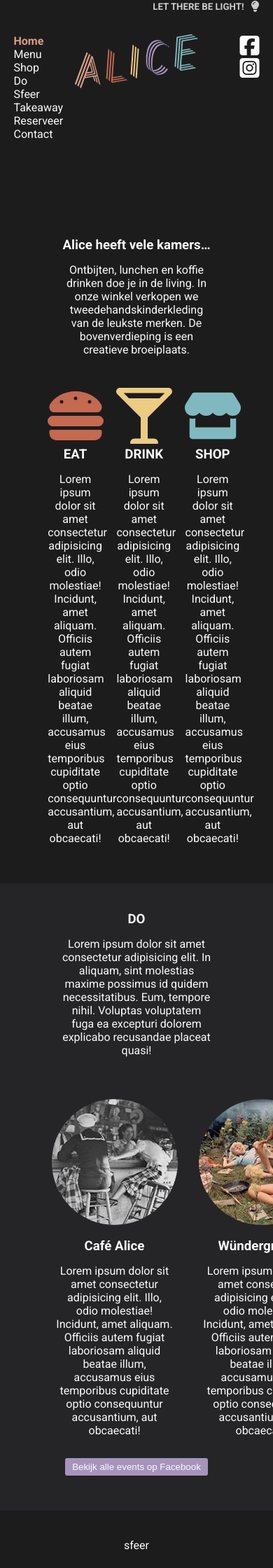
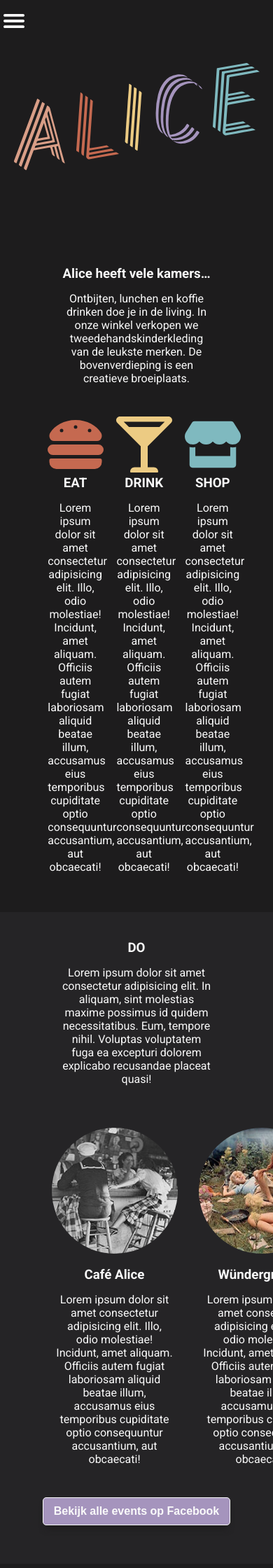
Before and after one commit to dannyvaneeckhoutte/Alice, a PHP site: page / in a window 390 px wide; the page is wider, and only the part inside the window is pictured. Shown: the top 2240 px of that part at 70% size. Run offline with PHP 8.4, Linux system fonts and the light colour scheme; some libraries are stand-ins or nearby versions.

Commit message:
Created hamburger menu

```diff
--- a/css/style.css
+++ b/css/style.css
@@ -1,4 +1,5 @@
 /* colors */
+
 :root {
     --black: #1d1c1d;
     --dark-grey: #716f72;
@@ -8,13 +9,16 @@
     --red: #c56950;
     --yellow: #eccb83;
     --purple: #a594bd;
+    --purple-dark: #9e83c7;
     --blue: #7fb9bf;
     --dark-opacity-01: rgba(113, 111, 114, 0.1);
     --facebook: #1778f2;
     --instagram: #de3964;
 }
 
+
 /* typography */
+
 body {
     font-family: "Roboto", sans-serif;
     background-color: var(--black);
@@ -73,7 +77,9 @@ i.fab {
     margin-left: 10px;
 }
 
+
 /* layout */
+
 .flex {
     display: flex;
 }
@@ -82,43 +88,14 @@ i.fab {
     margin: 0 auto;
 }
 
-img {
-  margin: 0;
-}
-
-.switch-wrapper {
-  max-width: 90vw;
-  margin: 0 auto;
-  color: var(--medium-grey);
-  justify-content: flex-end;
-  align-items: center;
-}
-
 header {
     max-width: 90vw;
-  justify-content: space-between;
-  /* min-height -> submenu plaats geven bij hover */
     min-height: 220px;
     margin: 30px auto;
 }
 
-.header-25 {
-  width: 25%;
-}
-
-.header-50 {
-  width: 50%;
-}
-
-.logo {
-  justify-content: center;
-  align-items: flex-start;
-}
-
-.social {
-  text-align: right;
-  justify-content: flex-end;
-  flex-direction: column;
+.logo-main {
+    text-align: center;
 }
 
 .section-wrapper {
@@ -131,7 +108,63 @@ header {
     padding: 40px 0;
 }
 
+
+/* Menu */
+
+.collapsible-menu {
+    background-color: var(--black);
+    padding: 10px 10px 10px 0;
+}
+
+.collapsible-menu a {
+    display: block;
+    padding: 0.4em 0 1em 1em;
+}
+
+.collapsible-menu a:hover {
+    color: #c56950;
+    background-color: #333;
+}
+
+.collapsible-menu label {
+    height: 2.5em;
+    display: block;
+    cursor: pointer;
+    background: url(../img/menu.svg) no-repeat left center;
+    padding: 10px 0 10px 50px;
+}
+
+input#menu {
+    display: none;
+    /* Hidden checkbox to toggle between states */
+}
+
+input:checked+label {
+    background-image: url(../img/close.svg);
+    margin: 0;
+}
+
+.menu-content {
+    max-height: 0;
+    width: 100%;
+    overflow: hidden;
+    background-color: var(--black);
+    opacity: 0.9;
+    box-shadow: 0px 10px 10px rgba(0, 0, 0, 0.3);
+    transition: max-height 1s ease-in;
+}
+
+
+/* Toggle Effect */
+
+input:checked~.menu-content {
+    max-height: 100%;
+    position: fixed;
+}
+
+
 /* edge-to-edge background color */
+
 .bg-grey {
     background-color: var(--dark-opacity-01);
 }
@@ -160,39 +193,62 @@ footer {
     margin-right: 30px;
 }
 
+
 /* table */
+
 table {
     margin: 15px 0 80px;
 }
 
-table, th, td {
+table,
+th,
+td {
     width: 100%;
     text-align: left;
     border-bottom: 1px dotted var(--white);
     border-collapse: collapse;
 }
 
-th, td {
+th,
+td {
     padding: 10px;
 }
 
+
 /* Buttons */
-button {
+
+button.btn {
     /* inline-block om button even groot dan tekst te houden */
     display: inline-block;
+    font-weight: 700;
+    font-size: 16px;
     margin: 15px 0% 5px;
-  margin-bottom: 10px;
-  padding: 0 10px;
-  height: 25px;
-  border-radius: 3px;
+    margin: 30px 0 15px;
+    padding: 10px 15px;
+    border-radius: 5px;
+    border: 1px solid var(--white);
     outline: 0;
     background: var(--purple);
-  border: none;
     color: var(--white);
     cursor: pointer;
+    box-shadow: 0px 8px 10px -4px var(--black);
+    transition: color 0.1s ease-in;
 }
 
+button.btn:hover {
+    background-color: var(--purple-dark);
+}
+
+.btn:active {
+    box-shadow: none;
+    position: relative;
+    top: 2px;
+    border: 1px solid var(--purple);
+}
+
+
 /* Navigation */
+
 .navbar {
     color: #333;
 }
@@ -201,7 +257,9 @@ button {
     color: var(--orange);
 }
 
+
 /* when hovering, reveal submenu */
+
 .navbar li:hover .submenu {
     display: block;
     max-height: 200px;
@@ -218,7 +276,9 @@ button {
 
 .submenu a:hover {}
 
+
 /* navbar horizontal */
+
 .navbar-horizontal {
     justify-content: center;
     /* color: var(--red)); */
@@ -236,7 +296,9 @@ button {
     padding: 0 10px;
 }
 
+
 /* bestelformulier */
+
 .form-wrapper {
     justify-content: space-around;
     flex-direction: column;
@@ -263,4 +325,21 @@ button {
     padding-left: 30px;
 }
 
-.form-row>button {}
+
+/* Media queries */
+
+
+/* @media screen and (max-width: 768px) {
+    .flex {
+        flex-direction: column;
+    }
+    .logo {
+        width: 100%;
+        align-items: center;
+        order: 3;
+    }
+    .social {
+        width: 100%;
+        order: 2;
+    }
+} */
--- a/index.html
+++ b/index.html
@@ -16,20 +16,16 @@
 <body>
 
     <div class="container">
-        <div class="switch-wrapper flex">
-            <h5>LET THERE BE LIGHT!</h5>
-            <div class="switch"><i class="fas fa-lightbulb"></i></div>
-        </div>
-        <header class="flex">
-            <nav class="navigation header-25">
-                <ul class="navbar">
+        <!-- <div class="light-switch">Let there be light!</div>  / Ga hem ergens anders plaatsen...-->
+        <div class="collapsible-menu">
+            <!-- Hidden checkbox to toggle between states -->
+            <input type="checkbox" id="menu">
+            <label for="menu"></label>
+            <div class="menu-content">
+                <ul>
                     <li><a class="active" href="index.html">Home</a></li>
-                    <li><a href="#">Menu</a>
-                        <ul class="submenu">
-                            <li><a href="eat.html">Eat</a></li>
-                            <li><a href="drink.html">Drink</a></li>
-                        </ul>
-                    </li>
+                    <li><a href="eat.html">Eat</a></li>
+                    <li><a href="drink.html">Drink</a></li>
                     <li><a href="shop.html">Shop</a></li>
                     <li><a href="#do">Do</a></li>
                     <li><a href="#slide">Sfeer</a></li>
@@ -37,14 +33,16 @@
                     <li><a href="#reserveer">Reserveer</a></li>
                     <li><a href="#footer">Contact</a></li>
                 </ul>
-            </nav>
-            <div class="logo header-50 flex">
+            </div>
+        </div>
+        <header>
+            <div class="logo-main">
                 <img src="img/logo.svg" alt="Alice logo">
             </div>
-            <div class="social header-25">
+            <!-- <div class="social header-25">
                 <a href="https://www.facebook.com/"><i class="fab fa-facebook-square fa-2x"></i></a>
                 <a href="https://www.instagram.com/"><i class="fab fa-instagram-square fa-2x"></i></a>
-            </div>
+            </div> / Komt onderaan bij Contact...-->
         </header>
 
         <div class="section-wrapper">
@@ -109,7 +107,7 @@
                             </p>
                         </div>
                     </div>
-                    <button onclick="location.href='https://www.facebook.com/De-wereld-van-Alice-761543060570041/events/?ref=page_internal'" type="button">
+                    <button class="btn" onclick="location.href='https://www.facebook.com/De-wereld-van-Alice-761543060570041/events/?ref=page_internal'" type="button">
             Bekijk alle events op Facebook</button>
                 </div>
             </div>
```
Also changed, not shown: img/close.svg (added), img/menu.svg (added), 1 other file. Lines whose indentation alone changed are shown as unchanged.
